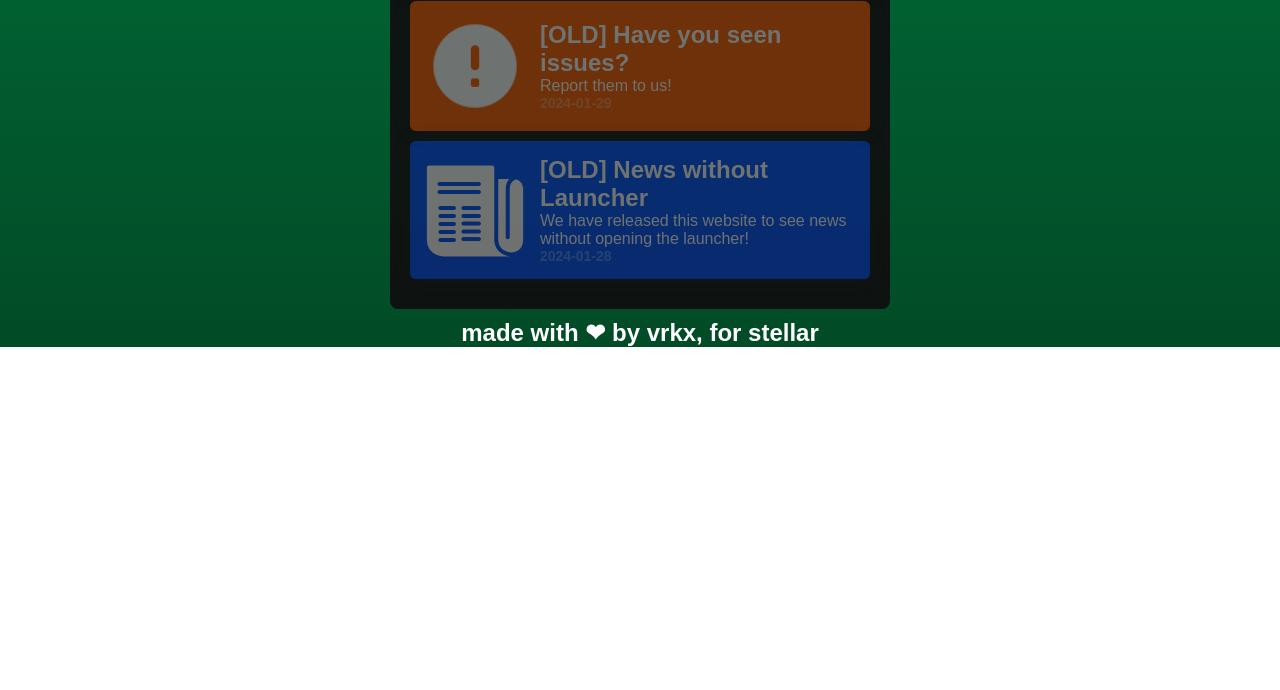
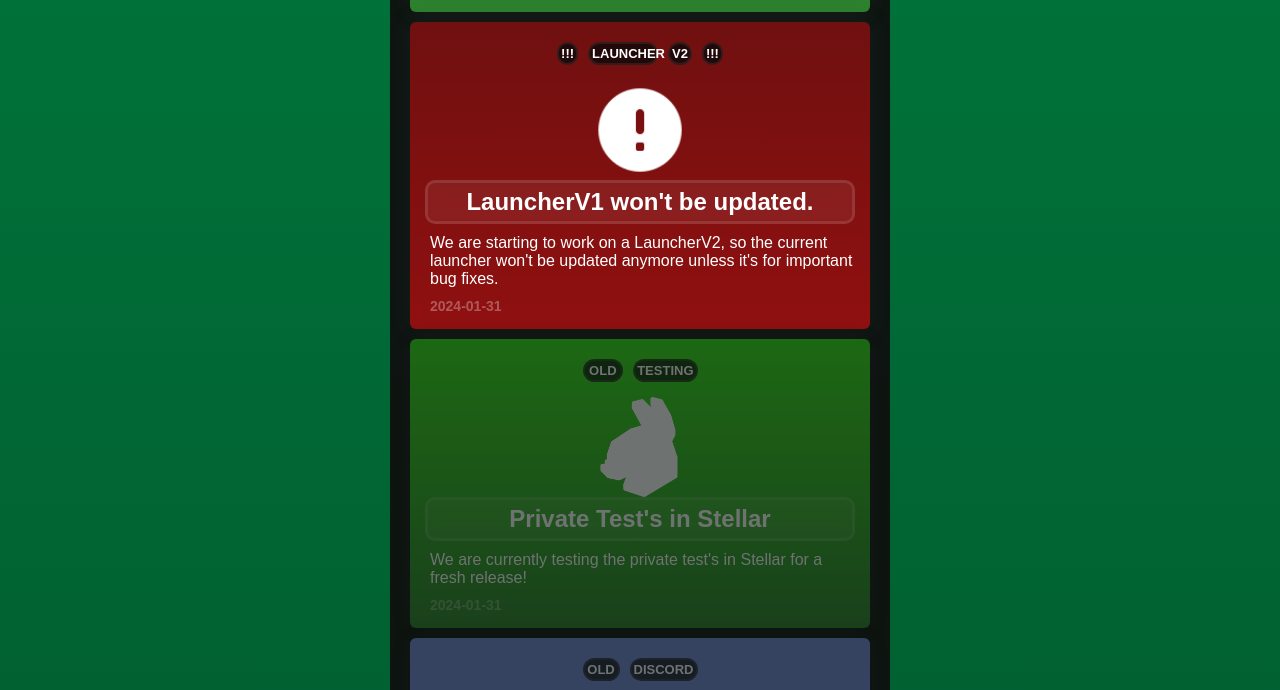
Before and after one commit to vrkx/SNews, a plain HTML site: page index.html in a window 1280 px wide. Shown: the part 462-1152 px from the top of the page. Before the commit the page ends 809 px from the top, so only its background shows below. Drawn offline with Linux system fonts and the light colour scheme.

Commit message:
Added Tags

```diff
--- a/News.json
+++ b/News.json
@@ -2,6 +2,32 @@
     "title": "Stellar News and Updates.",
     "description": "Stellar Web for News And Updates [Mostly for Launcher JSON]",
     "items": [
+
+        {
+            "Title": "We are preparing the launcher!",
+            "description": "We are starting to configure and prepare the launcher for the release of Stellar!",
+            "date" : "2024-01-31",
+            "image": "Config.png",
+            "gradient" : true,
+            "color": "#104070",
+            "grcolor": "#2d832d",
+            "isold" : false,
+
+            "tags": ["!!!", "LAUNCHER"]
+        },
+
+        {
+            "Title": "LauncherV1 won't be updated.",
+            "description": "We are starting to work on a LauncherV2, so the current launcher won't be updated anymore unless it's for important bug fixes.",
+            "date" : "2024-01-31",
+            "image": "Issues.png",
+            "gradient" : true,
+            "color": "#701010",
+            "grcolor": "#901010",
+            "isold" : false,
+
+            "tags": ["!!!", "LAUNCHER","V2", "!!!"]
+        },
 
         {
             "Title": "Private Test's in Stellar",
@@ -11,7 +37,9 @@
             "gradient" : true,
             "color": "#34e718",
             "grcolor": "#2d832d",
-            "isold" : false
+            "isold" : true,
+
+            "tags": ["OLD", "TESTING"]
 
         },
         {
@@ -21,26 +49,32 @@
             "image": "Discord.png",
             "gradient" : false,
             "color": "#7289da",
-            "isold" : false
+            "isold" : true,
+
+            "tags": ["OLD","DISCORD"]
         },
 
         {
-            "Title": "[OLD] Have you seen issues?",
+            "Title": "Have you seen issues?",
             "description": "Report them to us!",
             "date" : "2024-01-29",
             "image": "Issues.png",
             "color": "#ff5e00",
             "isold" : true,
-            "gradient" : false
+            "gradient" : false,
+
+            "tags": ["OLD", "TIP"]
         },
         {
-            "Title": "[OLD] News without Launcher",
+            "Title": "News without Launcher",
             "description": "We have released this website to see news without opening the launcher!",
             "date" : "2024-01-28",
             "image": "News.png",
             "color": "#0051FF",
             "isold" : true,
-            "gradient" : false
+            "gradient" : false,
+
+            "tags": ["OLD", "BETA"]
         }
     ]
 }
--- a/index.html
+++ b/index.html
@@ -10,11 +10,44 @@
 
     <style>
 
+.tag{
 
-body {
+  background-color: #080808be;
+  border: #ffffff13 solid 2.5px;
+  border-radius: 50px;
+  padding: 2px;
+  font-family: Arial, Helvetica, sans-serif;
+  font-weight: bold;
+  margin : 5px;
+  font-size: 13px;
+  width: 70px;
+  height: 80%;
+  text-align: center;
+
+
+}
+
+.tags {
+    display: flex
+;
+    top: 320px;
+    right: 90px;
+    width: 125px;
+    /* height: 35px; */
+    border-radius: 100px;
+    align-items: center;
+    align-content: center;
+    display: flex
+;   margin-bottom: 10px;
+    background-color: #08080800;
+    justify-content: center;
+}
+
+.BG{
+
   background : linear-gradient(#007c3e,#031b10);
   background-size: 200% 200%;
-  height: 200px;
+
 
   display: flex;
   width: 100%;
@@ -23,9 +56,25 @@ body {
   align-items: center;
   font-family: Arial, sans-serif;
   color: white;
+
+
 }
 
+body {
 
+
+}
+
+h2{
+
+  backdrop-filter: blur(5px);
+    text-align: center;
+    background: #ffffff0f;
+    border-radius: 10px;
+    padding: 5px;
+    border: #fefefe1c solid;
+
+}
 
 .container {
   background-color: #101010ee;
@@ -44,9 +93,16 @@ body {
 
   margin: 0;
   padding: 0;
+
   box-sizing: border-box;
 }
 
+p{
+
+  font-family: Arial, Helvetica, sans-serif;
+  margin-top: 10px;
+  margin-left: 5px;
+}
 
 
 a {
@@ -119,17 +175,20 @@ font-size: 13px;
 
 
 .box {
-
     padding: 15px;
     margin-bottom: 10px;
     border-radius: 6px;
     background-color: #ffffff;
-  display: flex;
+    display: flex
+;
     align-items: center;
     overflow: hidden;
-
     box-shadow: 0 0 20px rgba(44, 44, 44, 0.3);
-  transition: transform 0.3s ease, box-shadow 0.3s ease;
+    transition: transform 0.3sease, box-shadow 0.3sease;
+    flex-wrap: wrap;
+    flex-direction: column;
+    align-content: center;
+    justify-content: center;
 }
 
 
@@ -149,7 +208,7 @@ font-size: 13px;
 .box img {
   width: 100px;
   height: 100px;
-  margin-right: 15px;
+
   border-radius: 8px;
 }
 
@@ -175,6 +234,7 @@ font-size: 13px;
 </header>
 <body>
 
+    <div class="BG">
     <div class="Tcontainer">
     <h1> <i class="fa-solid fa-newspaper"></i> Stellar News and Updates</h1>
     <p>Stellar Web for News And Updates [Mostly for Launcher JSON]</p>
@@ -204,7 +264,7 @@ font-size: 13px;
 
     <h2 class="ooter">made with ❤ by vrkx, for stellar </h2>
 
-
+  </div>
 
     <script src="Main.js"></script>
     <script>async function fetchData() {
@@ -226,7 +286,9 @@ font-size: 13px;
         const itemsContainer = document.getElementById('oitems');
         data.items.forEach(item => {
             const box = document.createElement('div');
-
+            const tags = document.createElement('div');
+            tags.className = 'tags';
+            box.appendChild(tags);
             if (item.isold) {
     // Set the opacity of the target element to 0.5
     box.style.opacity = "0.4";
@@ -256,6 +318,24 @@ font-size: 13px;
             const content = document.createElement('div');
             content.innerHTML = `<h2>${item.Title}</h2><p>${item.description}</p> <p class="date">${item.date}</p>`;
 
+
+            item.tags.forEach(tag => {
+
+                const tagElement = document.createElement('div');
+
+                tagElement.className = 'tag';
+                tags.appendChild(tagElement);
+
+                tagElement.innerHTML = tag;
+
+
+
+
+
+
+            });
+
+
             box.appendChild(image);
             box.appendChild(content);
             itemsContainer.appendChild(box);
```
Also changed, not shown: Config.png (added). Lines whose indentation alone changed are shown as unchanged.
